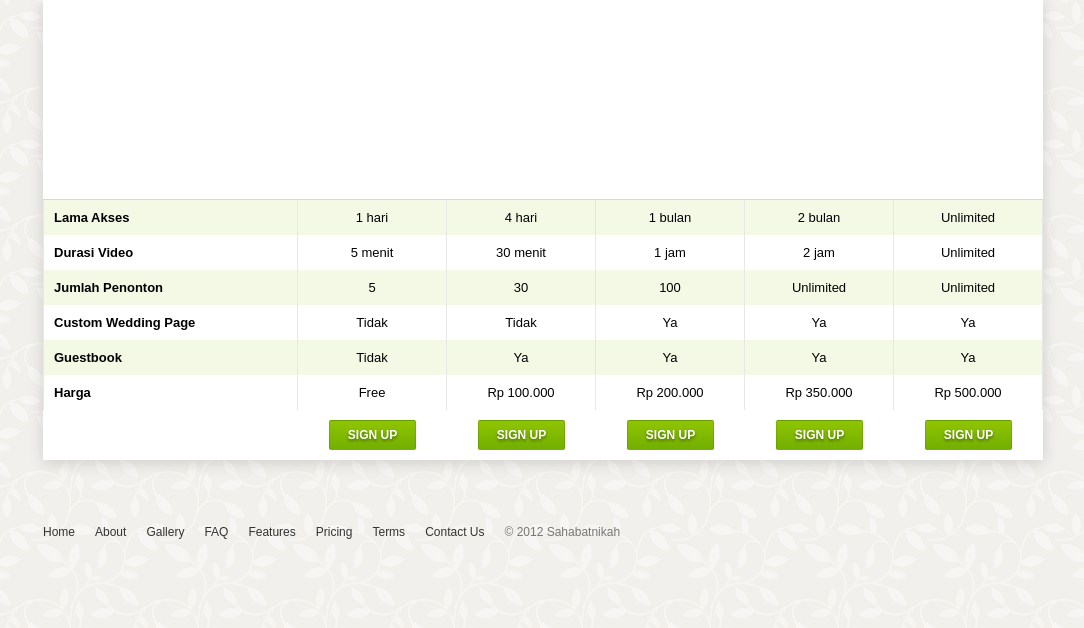
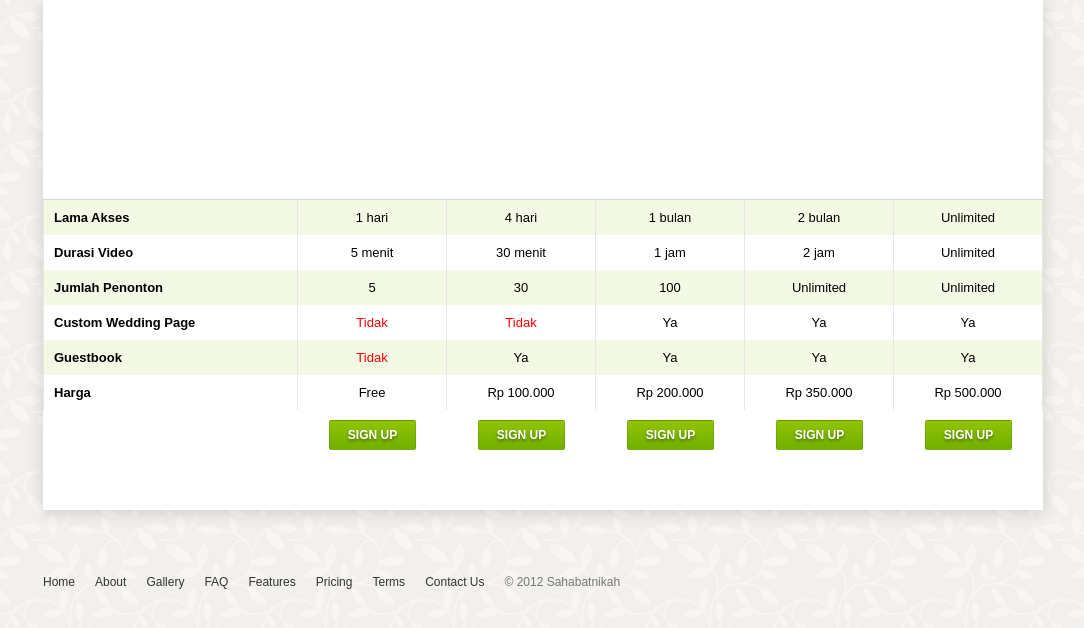
Before and after one commit to Dwira/Sahabat-Nikah, a CodeIgniter app: page /sahabatnikah/pricing in a window 1280 px wide. Shown: the part 86-714 px from the top of the page, without its empty margins (97-1181 px from the left). Run offline with CodeIgniter, Linux system fonts and the light colour scheme.

Commit message:
Little fix pricing

```diff
--- a/application/views/pages/pricing.php
+++ b/application/views/pages/pricing.php
@@ -18,8 +18,8 @@
 				<li>1 hari</li>
 				<li>5 menit</li>
 				<li>5</li>
-				<li>Tidak</li>
-				<li>Tidak</li>
+				<li class="down">Tidak</li>
+				<li class="down">Tidak</li>
 				<li>Free</li>
 			</ul>
 			</div>
@@ -28,7 +28,7 @@
 				<li>4 hari</li>
 				<li>30 menit</li>
 				<li>30</li>
-				<li>Tidak</li>
+				<li class="down">Tidak</li>
 				<li>Ya</li>
 				<li>Rp 100.000</li>
 			</ul>
--- a/theme/style/pricing.css
+++ b/theme/style/pricing.css
@@ -3,6 +3,7 @@
 #pricing-content{
 	background:#fff;
 	width:1000px;
+	padding-bottom:50px;
 	margin:35px auto;
 	box-shadow:0px 3px 15px rgba(0,0,0,0.15);
 }
@@ -42,6 +43,10 @@
 
 .comp-list.feature li {
 	font-weight: bold;
+}
+
+.comp-list li.down {
+	color: #f00;
 }
 
 .feature-status {
```
